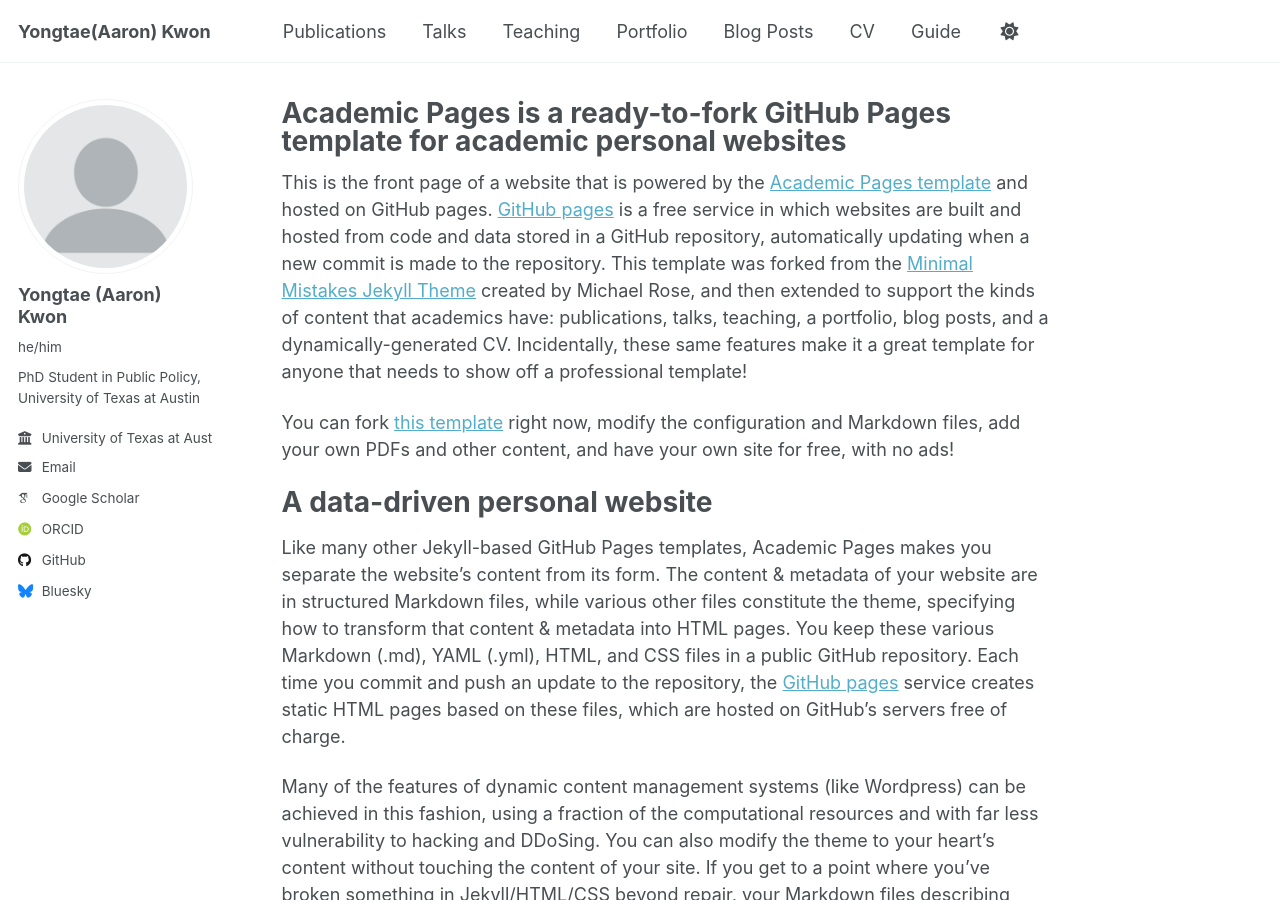
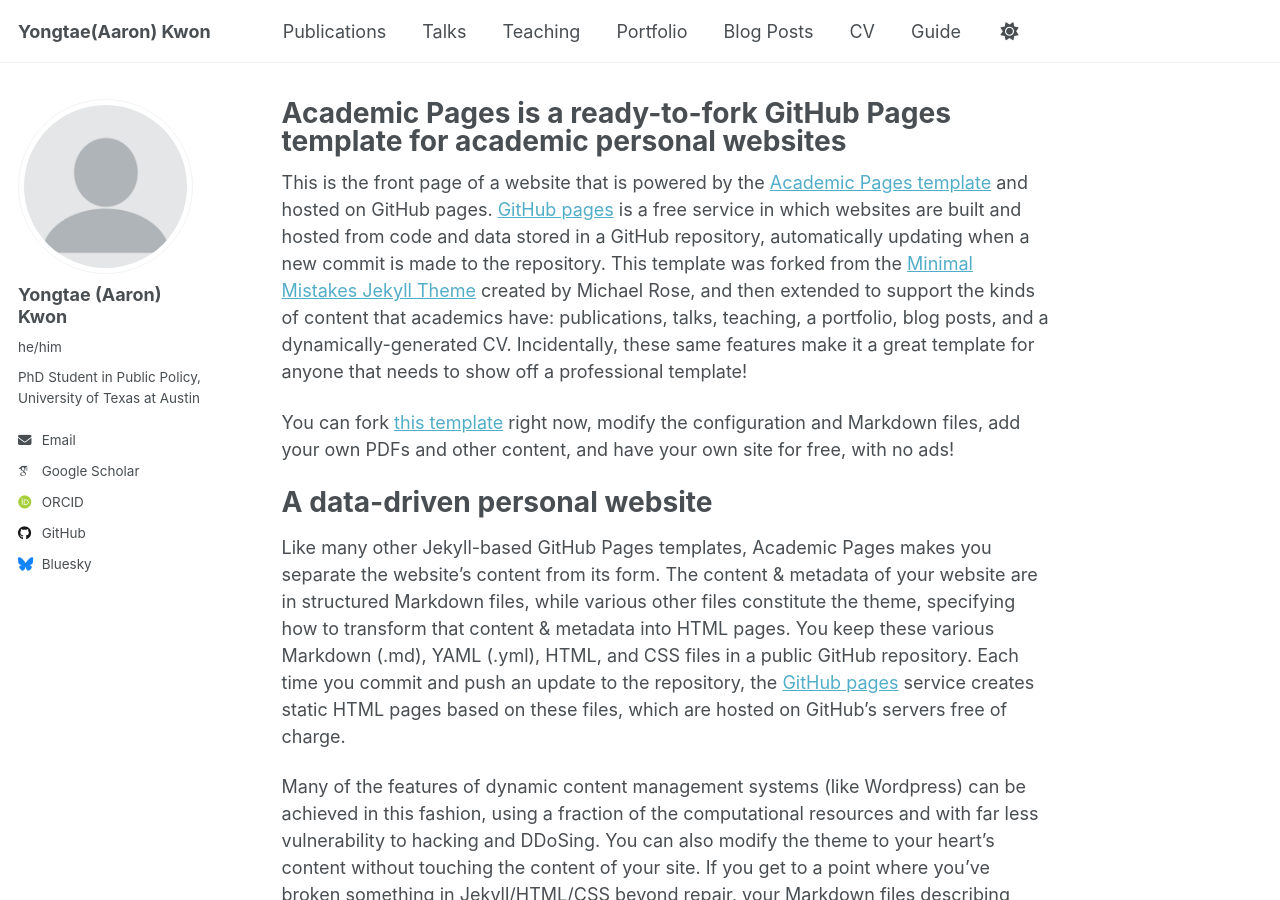
Before and after one commit to yongtae-kwon/yongtae_kwon, a Jekyll site: the page built from _pages/about.md, in a window 1280 px wide and 900 px high. Built offline with Jekyll 4.4.1, drawn with Linux system fonts in a browser that asks for light colours; some web fonts are replaced; a script that is not in the unit is left out.

Commit message:
Update _config.yml

```diff
--- a/_config.yml
+++ b/_config.yml
@@ -27,7 +27,6 @@ author:
   name             : "Yongtae (Aaron) Kwon"
   pronouns         : "he/him"
   bio              : "PhD Student in Public Policy, University of Texas at Austin"
-  employer         : "University of Texas at Austin"
   uri              : # URL
   email            : "none@example.org"
 
```
